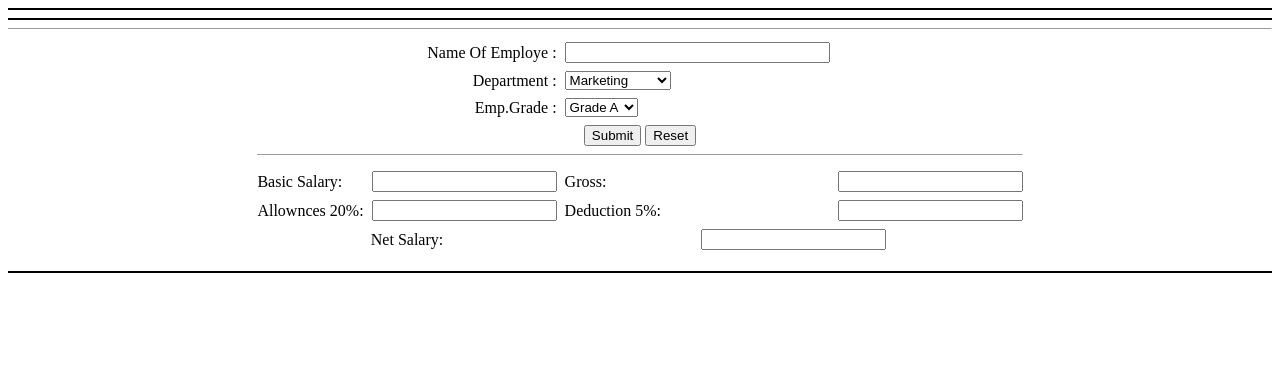
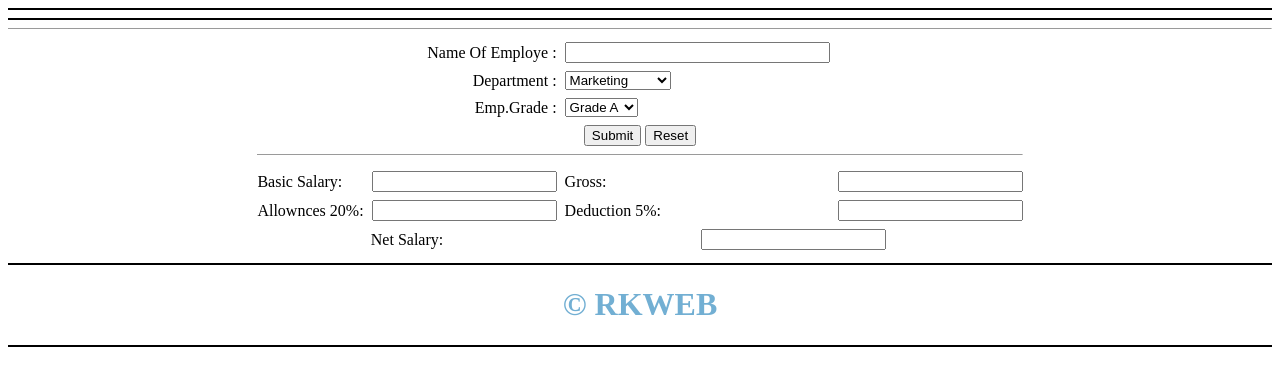
Before and after one commit to RKWEBDEVELOP/emp-salary, a plain HTML site: page index.html in a window 1280 px wide. Drawn offline with Linux system fonts and the light colour scheme.

Commit message:
Update index.html

```diff
--- a/index.html
+++ b/index.html
@@ -118,6 +118,8 @@
 	<td colspan=2 align=center><input type=text name=net></td>
 </tr>
 </table>
+<hr color=black>
+	<h1><font color=#72afd3>© RKWEB </font></h1>
 </center>
 <hr color=black>
 </body>
```
